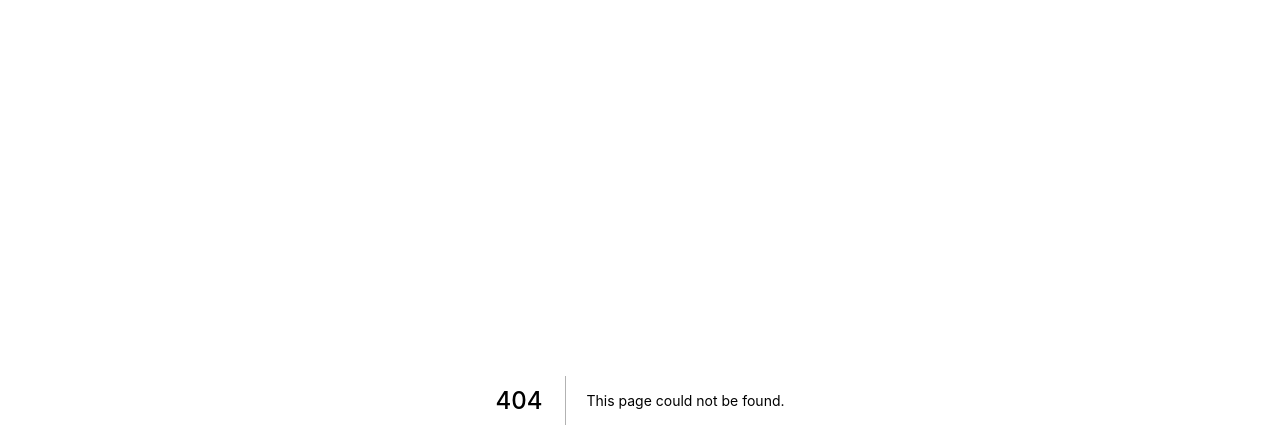
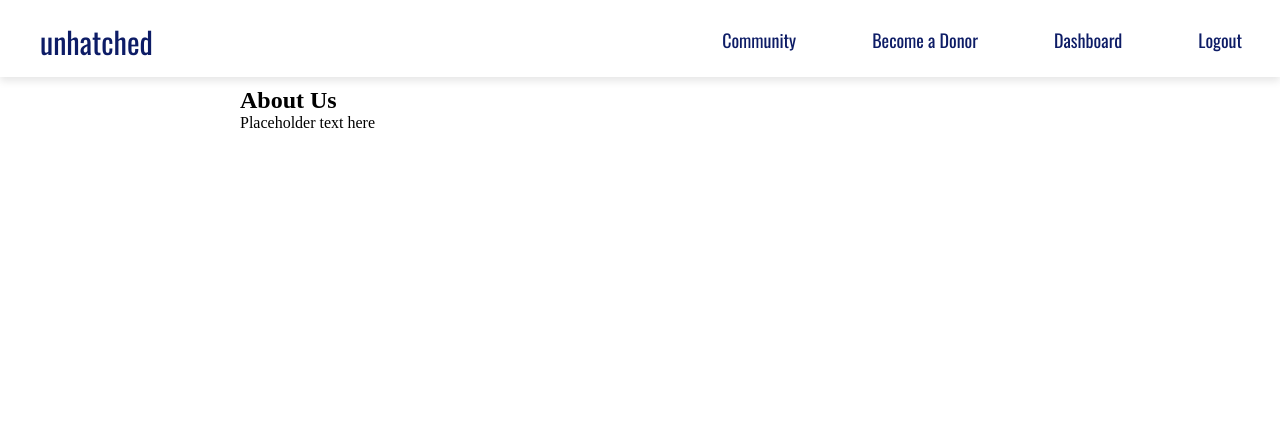
Before and after one commit to theunhatched/unhatched, a Next.js app: page /about-us in a window 1280 px wide. Before the commit this address had no page. Shown: the top 448 px of the page. Built offline with nearby package versions, Linux system fonts and the light colour scheme; no server answers.

Commit message:
fix: about link was wrong url

```diff
--- a/components/header/signed-out.js
+++ b/components/header/signed-out.js
@@ -4,7 +4,7 @@ import NavItem from './nav-item'
 
 const SignedOut = () => (
   <NavList>
-    <NavItem href="/about">About Us</NavItem>
+    <NavItem href="/about-us">About Us</NavItem>
     <NavItem href="/become-a-donor">Become a Donor</NavItem>
     <NavItem href="/api/login">Log In</NavItem>
     <NavItem href="/api/signup" cta>
--- /dev/null
+++ b/pages/about-us.js
@@ -0,0 +1,16 @@
+import React from 'react'
+import Layout from '../components/layout'
+import { useFetchUser } from '../lib/user'
+
+const BecomeADonor = () => {
+  const { user, loading } = useFetchUser()
+
+  return (
+    <Layout user={user} loading={loading}>
+      <h2>About Us</h2>
+      <div>Placeholder text here</div>
+    </Layout>
+  )
+}
+
+export default BecomeADonor
```
